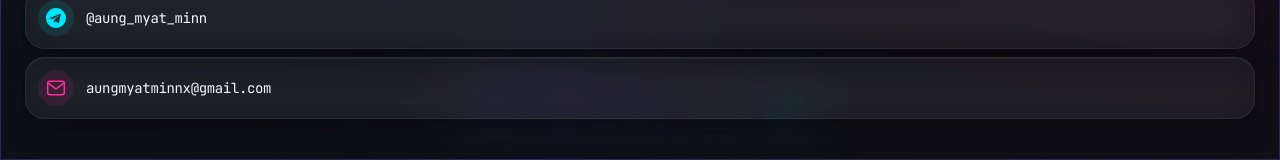
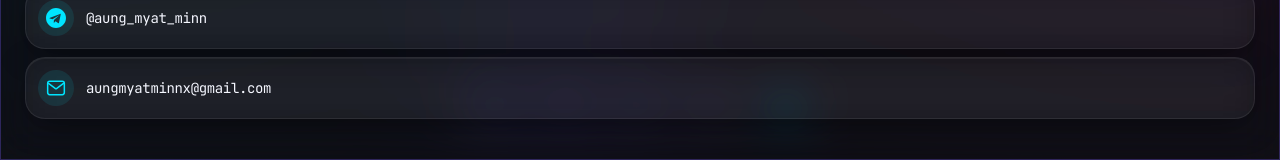
Before and after one commit to amazingxstudio/Nexus-Duos, a Next.js app: page /profile in a window 1280 px wide. Both pictures are taken after a click on the button "ABOUT NEXUS DUOS". Shown: the part 640-800 px from the top of the page. Built offline with nearby package versions, Linux system fonts and the light colour scheme; no server answers.

Commit message:
Update page.tsx

```diff
--- a/app/profile/page.tsx
+++ b/app/profile/page.tsx
@@ -138,7 +138,7 @@ export default function MyProfilePage() {
                   <p className="stat-mono text-sm text-ink-primary">@aung_myat_minn</p>
                 </a>
                 <a href="mailto:aungmyatminnx@gmail.com" className="glass-card flex items-center gap-3 border border-white/[0.08] p-3">
-                  <span className="icon-badge h-9 w-9 bg-magenta/10 text-magenta"><MailIcon /></span>
+                  <span className="icon-badge h-9 w-9 bg-cyan/10 text-cyan"><MailIcon /></span>
                   <p className="stat-mono text-sm text-ink-primary">aungmyatminnx@gmail.com</p>
                 </a>
               </div>
```
